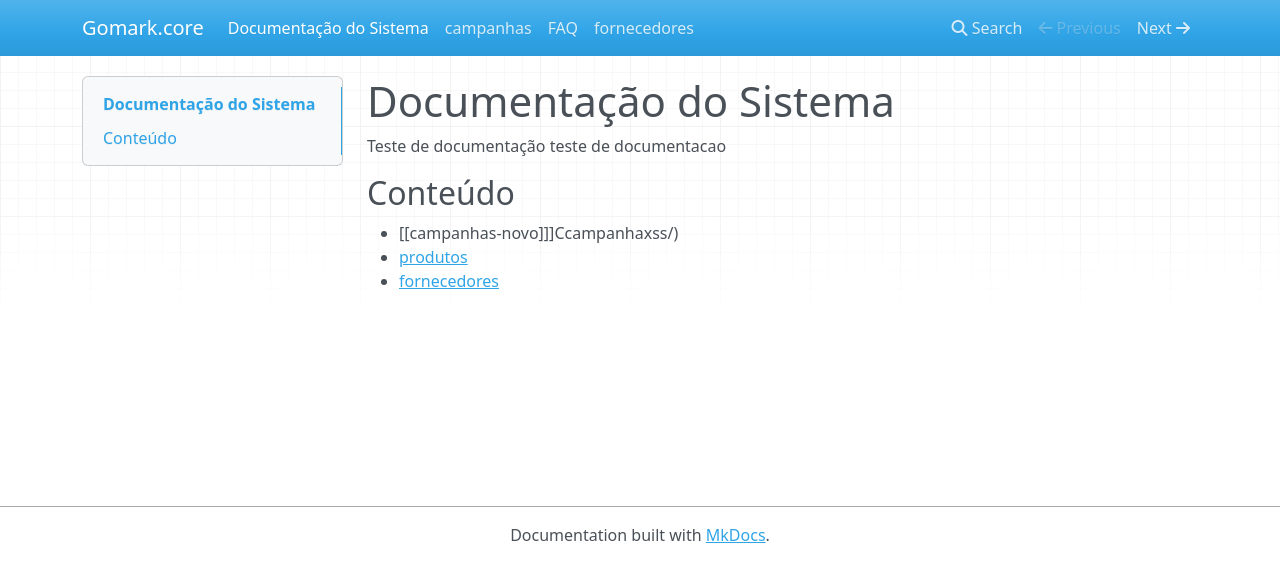
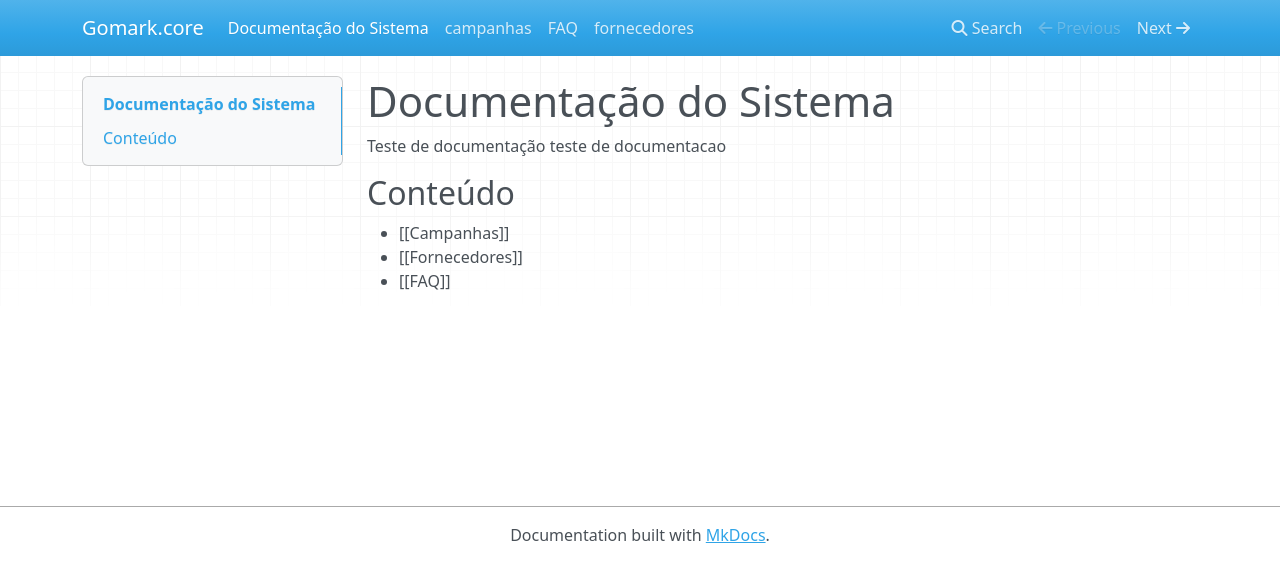
Before and after one commit to suporte552/documentacao, an MkDocs documentation site: the page built from docs/index.md, in a window 1280 px wide. Shown: the top 582 px of the page. Built offline with MkDocs 1.6.1, drawn with Linux system fonts in a browser that asks for light colours; nearby versions of some CDN libraries.

Commit message:
vault backup: 2026-03-17 07:59:32

```diff
--- a/docs/index.md
+++ b/docs/index.md
@@ -4,6 +4,6 @@ Teste de documentação
   teste de documentacao
 ## Conteúdo
 
-- [[campanhas-novo]]]Ccampanhaxss/)
-- [produtos](api/)
-- [fornecedores](faq/)
+- [[Campanhas]]
+- [[Fornecedores]]
+- [[FAQ]]
```
Also changed, not shown: docs/campanhas.md (renamed from docs/campanhas-novo.md), 1 other file.
